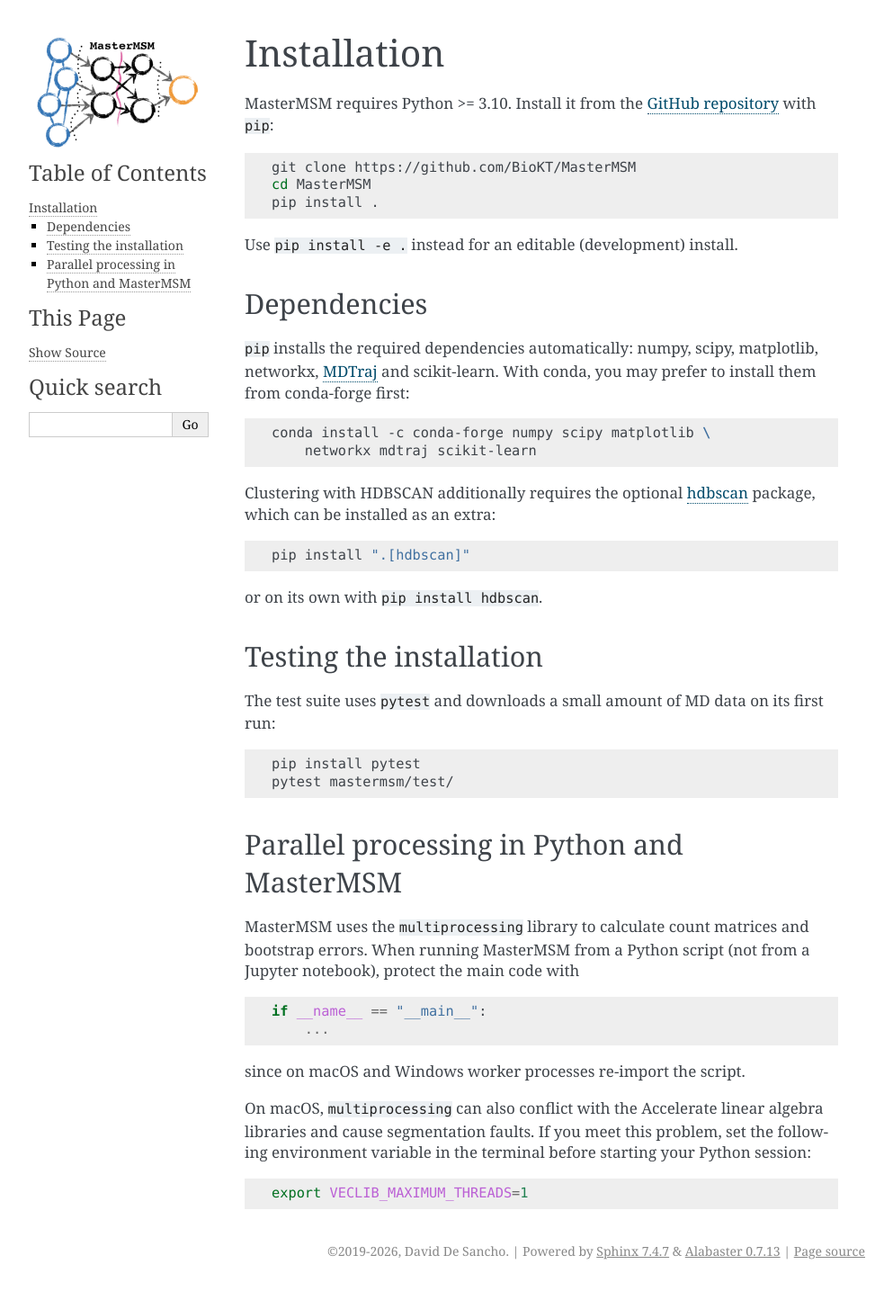
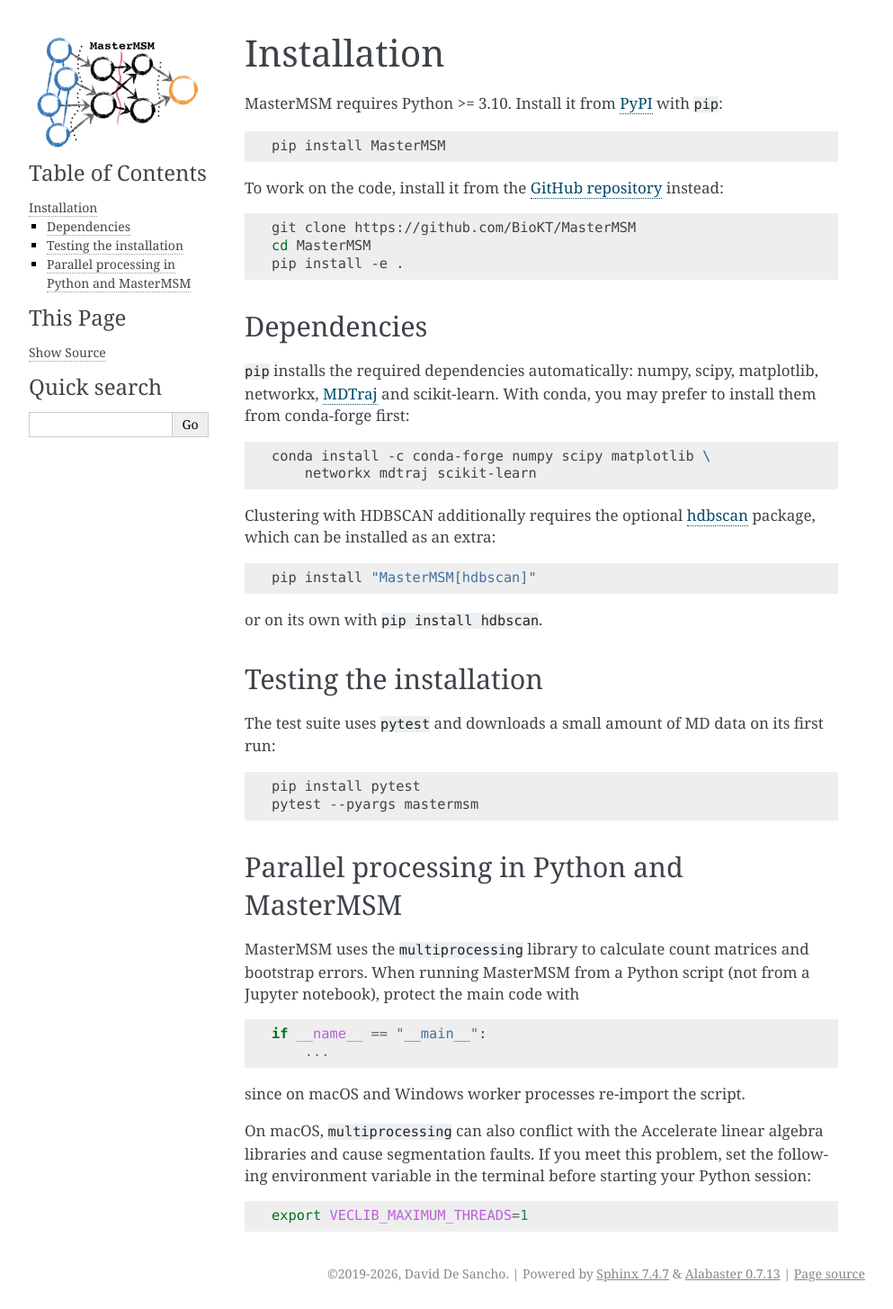
Before and after one commit to BioKT/MasterMSM, a Sphinx documentation site: the page built from docs/source/installation.rst, in a window 1280 px wide. Shown: the whole page at 90% size, without its empty margins (148-1141 px from the left). Built offline with Sphinx 7.4.7, drawn with Linux system fonts in a browser that asks for light colours; before the commit the page ends 1430 px from its top, so only the background shows below that.

Commit message:
release: version 2.0.1, first release on PyPI
- Version bump and CHANGELOG.
- Installation docs point to `pip install MasterMSM`; tests are run with
  `pytest --pyargs mastermsm`.
- test_interactive_stdin: only test "IPython without a kernel" when
  IPython is installed (it failed in a pytest-only environment).

Co-Authored-By: Claude Fable 5.2 <noreply@anthropic.com>

```diff
--- a/docs/source/installation.rst
+++ b/docs/source/installation.rst
@@ -1,15 +1,20 @@
 Installation
 ============
-MasterMSM requires Python >= 3.10. Install it from the
-`GitHub repository <https://github.com/BioKT/MasterMSM>`_ with ``pip``:
+MasterMSM requires Python >= 3.10. Install it from
+`PyPI <https://pypi.org/project/MasterMSM/>`_ with ``pip``:
+
+.. code-block:: bash
+
+   pip install MasterMSM
+
+To work on the code, install it from the
+`GitHub repository <https://github.com/BioKT/MasterMSM>`_ instead:
 
 .. code-block:: bash
 
    git clone https://github.com/BioKT/MasterMSM
    cd MasterMSM
-   pip install .
-
-Use ``pip install -e .`` instead for an editable (development) install.
+   pip install -e .
 
 Dependencies
 ------------
@@ -28,7 +33,7 @@ which can be installed as an extra:
 
 .. code-block:: bash
 
-   pip install ".[hdbscan]"
+   pip install "MasterMSM[hdbscan]"
 
 or on its own with ``pip install hdbscan``.
 
@@ -40,7 +45,7 @@ on its first run:
 .. code-block:: bash
 
    pip install pytest
-   pytest mastermsm/test/
+   pytest --pyargs mastermsm
 
 Parallel processing in Python and MasterMSM
 -------------------------------------------
--- a/mastermsm/__init__.py
+++ b/mastermsm/__init__.py
@@ -1 +1 @@
-__version__ = "2.0.0"
+__version__ = "2.0.1"
```
Also changed, not shown: CHANGELOG.md (+16 -0 lines), README.md (+9 -6 lines), 1 other file.
